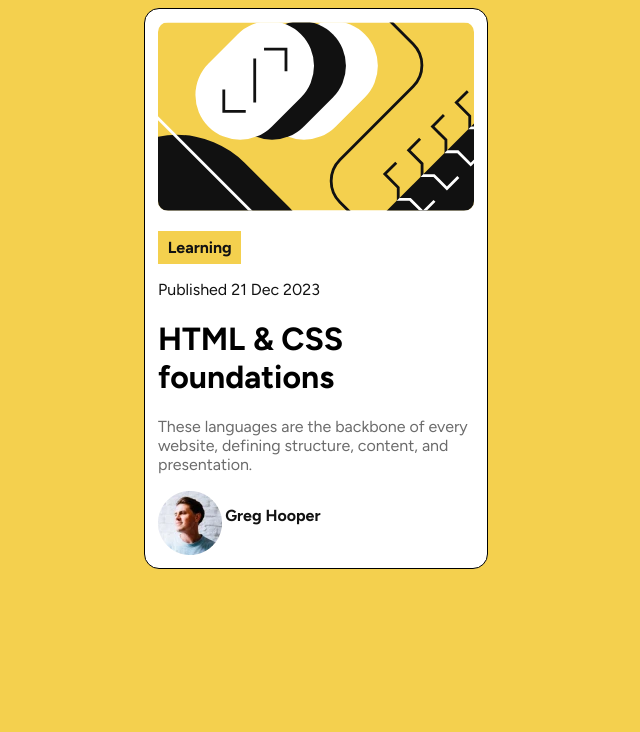
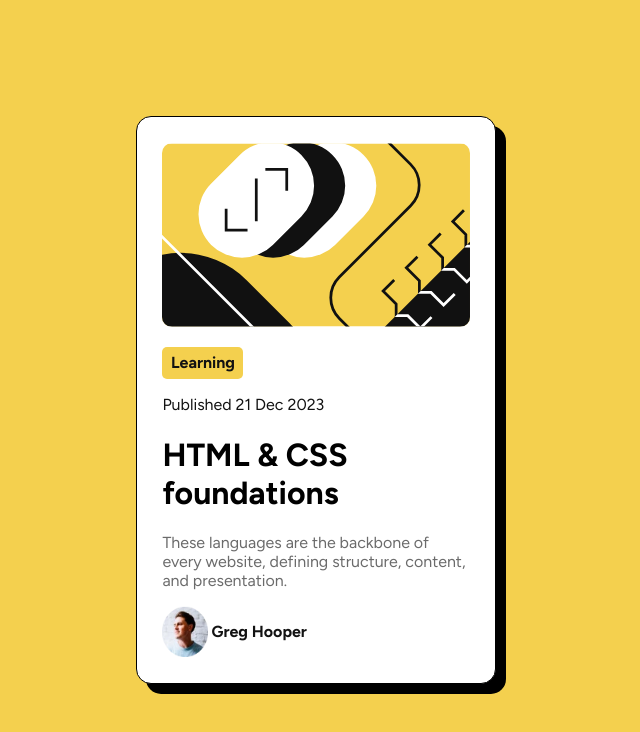
Before and after one commit to BrunoFernandesf/frontend-mentor-challenges, a plain HTML site: page blog-preview-card/index.html in a window 1280 px wide. Shown: the whole page, without its empty margins (324-964 px from the left). Drawn offline with Linux system fonts and the light colour scheme.

Commit message:
blog-preview-card finalizado

```diff
--- a/blog-preview-card/index.html
+++ b/blog-preview-card/index.html
@@ -20,11 +20,11 @@
       <p class="date-p">Published 21 Dec 2023</p>
     </div>
     <div class="text">
-      <h1>HTML & CSS foundations</h1>
+      <a href="#" class="text-a"><h1>HTML & CSS foundations</h1></a>
       <p class="text-p">These languages are the backbone of every website, defining structure, content, and presentation.</p>
     </div>
     <div class="author">
-      <img src="assets/images/image-avatar.webp">
+      <img class="author-img" src="assets/images/image-avatar.webp">
       <p class="author-p">Greg Hooper</p>
     </div>
   </main>
--- a/blog-preview-card/style.css
+++ b/blog-preview-card/style.css
@@ -5,13 +5,17 @@ body{
     display: flex;
     justify-content: center;
     align-items: center;
+    margin: 0;
+    width: 100vw;
+    height: 100vh;
 }
 main{
     background-color: hsl(0, 0%, 100%);
-    width: 25%;
-    height: 25%;
-    padding: 1%;
+    width: 24%;
+    height: auto;
+    padding: 2%;
     border: 1px solid black;
+    box-shadow: 10px 10px;
     border-radius: 15px;
 }
 
@@ -31,6 +35,7 @@ main{
     font-weight: 700;
     padding: 10%;
     text-align: center;
+    border-radius: 5px;
     width: 100%;
 }
 
@@ -43,13 +48,29 @@ main{
 .text-p{
     color: hsl(0, 0%, 42%);
 }
+.text-a{
+    text-decoration: none;
+    color: black;
+}
+.text-a:hover{
+    color: hsl(47, 88%, 63%);
+}
 
 /*AUTHOR*/
 .author{
     display: flex;
     gap: 1%;
 }
+.author-img{
+    width: 15%;
+}
 .author-p{
     color: hsl(0, 0%, 7%);
     font-weight: 700;
 }
+
+@media screen and (max-width: 720px){
+    main{
+        width: 80%;
+    }
+}
```
